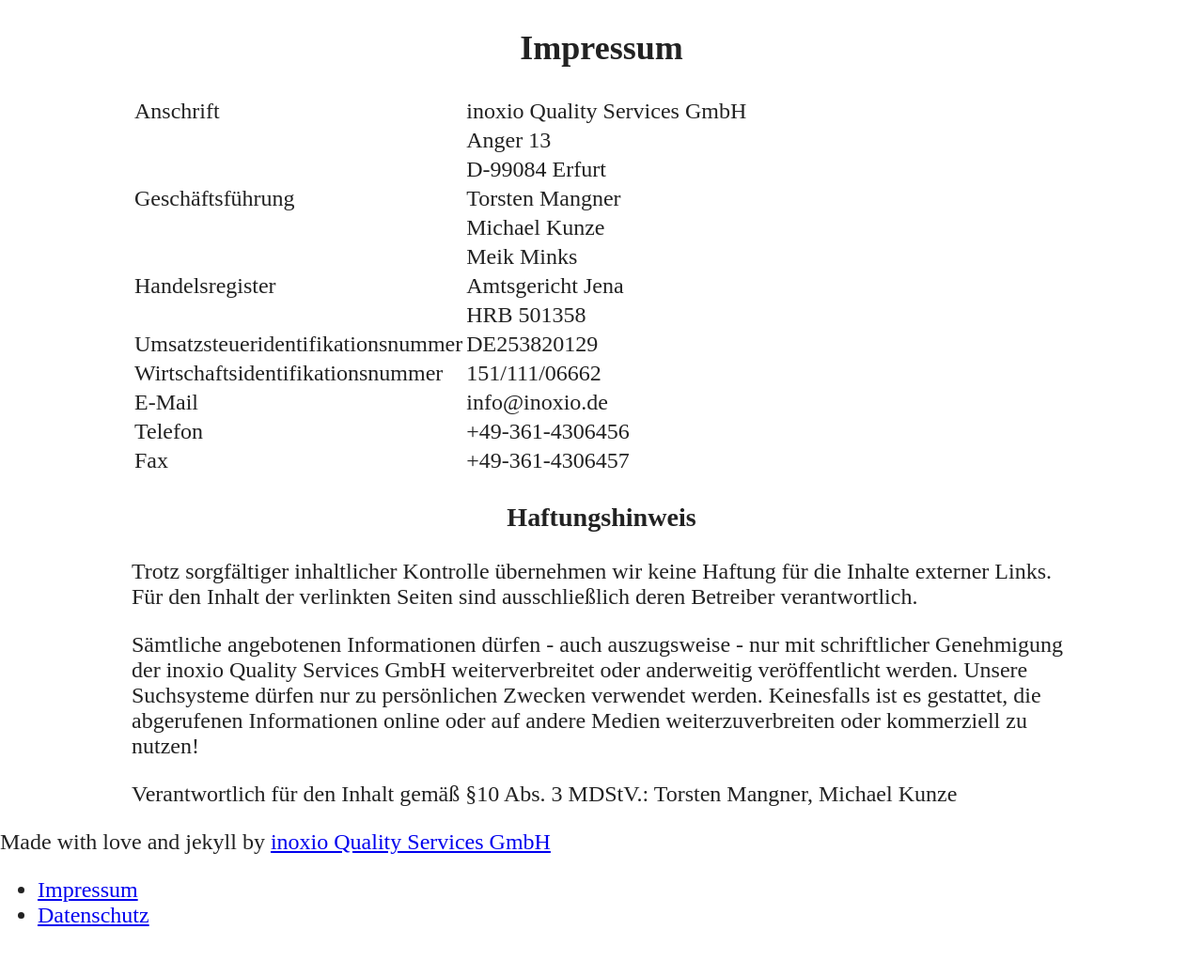
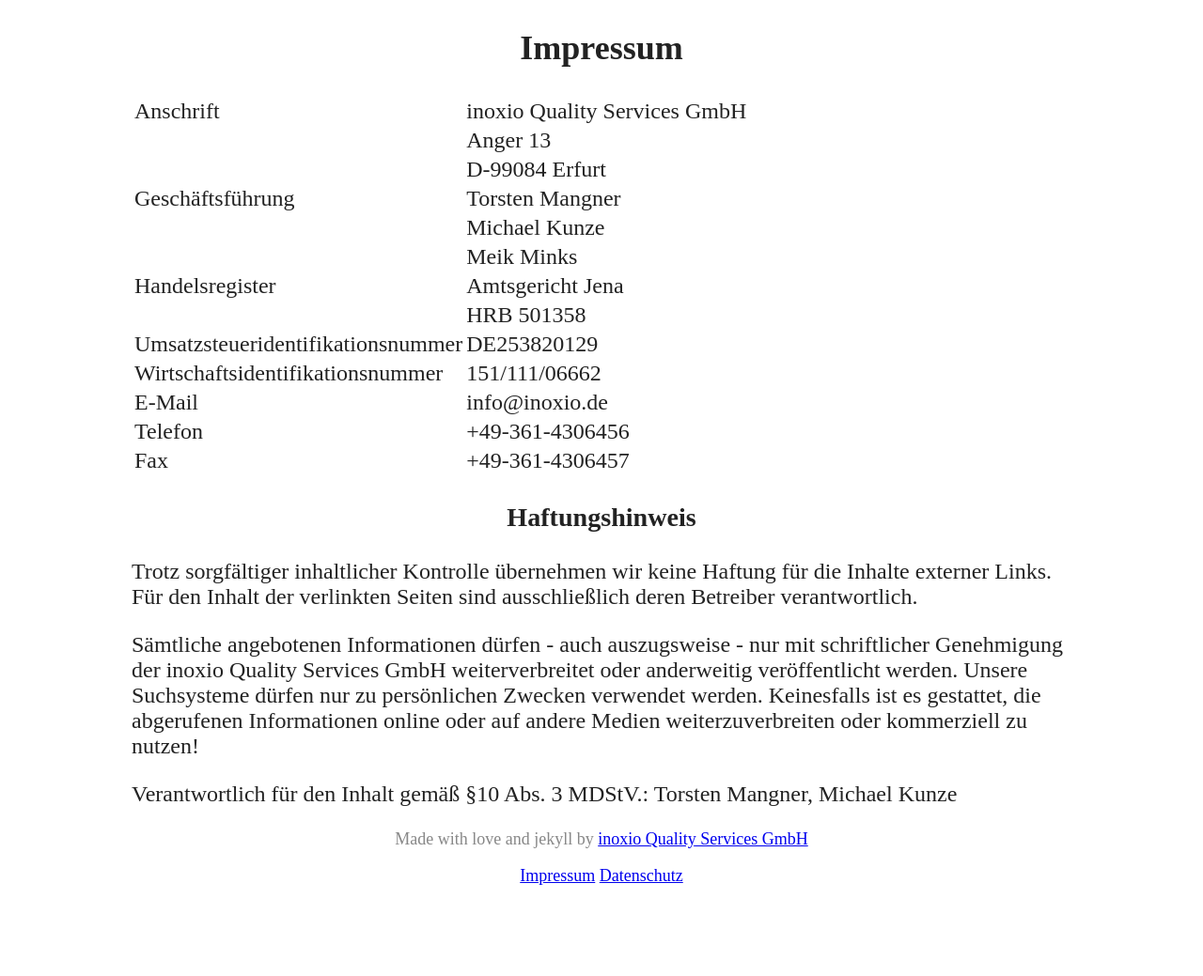
Before and after one commit to inoxio/inoxio.github.io, a Jekyll site: the page built from imprint.md, in a window 1280 px wide. Shown: the whole page at 94% size. Built offline with Jekyll 4.4.1, drawn with Linux system fonts in a browser that asks for light colours; after the commit the page ends 964 px from its top, so only the background shows below that.

Commit message:
Tweak CSS a bit for Firefox

```diff
--- a/_sass/_hero.scss
+++ b/_sass/_hero.scss
@@ -11,8 +11,8 @@
   img#claimimage {
 
     @include md {
+      flex: 0 0 auto;
       width: 400px;
-      height: 100%;
       margin-left: 20px;
     }
 
--- a/_sass/application.scss
+++ b/_sass/application.scss
@@ -9,12 +9,31 @@
 }
 
 main {
-  margin: 20px auto;
-  max-width: 1000px;
+  margin: 10px 10px;
+  @include md {
+    margin: 20px auto;
+    max-width: 1000px;
+  }
 }
 
 h1, h2, h3 {
   text-align: center;
 }
 
+footer {
+  font-size: 75%;
+  text-align: center;
+  color: #888;
+
+  ul {
+    padding: 0;
+    margin-bottom: 0;
+
+    li {
+      list-style: none;
+      display: inline;
+    }
+  }
+}
+
 @import "hero";
```
